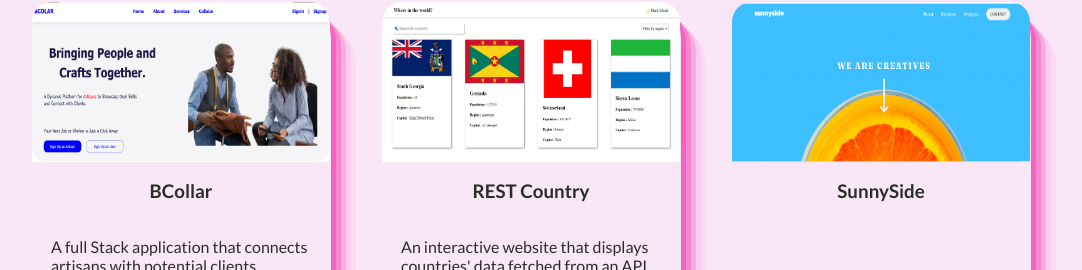
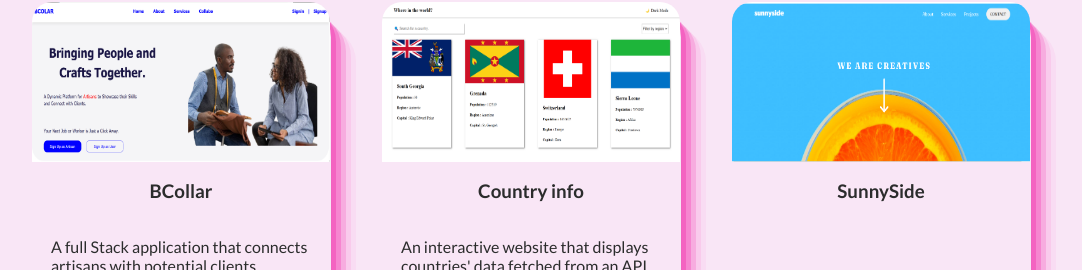
Before and after one commit to S-Rashy/Rash-Portfolio, a React (Vite) app: page / in a window 1280 px wide. Shown: the part 1637-1907 px from the top of the page, without its empty margins (109-1191 px from the left). Built offline with nearby package versions, Linux system fonts and the light colour scheme; no server answers.

Commit message:
refactor: improved UI

```diff
--- a/src/Components/Contact.jsx
+++ b/src/Components/Contact.jsx
@@ -39,7 +39,7 @@ const PUBLIC_KEY = import.meta.env.VITE_EMAILJS_PUBLIC_KEY;
       })
       .catch((error) => {
         // console.log('FAILED...', error.text);
-        setStatus({ submitting: false, submitted: false, error: 'Failed to send message' });
+        setStatus({ submitting: false, submitted: false, error: 'Failed to send message, Please try again.' });
       });
   };
 
@@ -83,7 +83,7 @@ const PUBLIC_KEY = import.meta.env.VITE_EMAILJS_PUBLIC_KEY;
           </button>
 
           {status.error && <p className="error-message">{status.error}</p>}
-          {status.submitted && <p className="success-message">Message sent successfully!</p>}
+          {status.submitted && <p className="success-message">Thank you for reaching out, yor message will be attended to shortly.</p>}
         </form>
         <div id="resume"></div>
       </div>
--- a/src/Components/Hero.jsx
+++ b/src/Components/Hero.jsx
@@ -45,7 +45,7 @@ const Hero = () => {
 
       <motion.div
         whileInView={{ opacity: 1, x: 0 }}
-        initial={{ opacity: 0, x: 50 }}
+        initial={{ opacity: 0, x: 100 }}
         transition={{ duration: 1.0, ease: "easeOut" }}
         viewport={{ once: false, amount: 0.3 }}
       >
--- a/src/Components/Project.jsx
+++ b/src/Components/Project.jsx
@@ -8,7 +8,6 @@ import Desserts from "../assets/projects/desserts.png"
 import Furniro from "../assets/projects/furniro.png"
 import Nexcent from "../assets/projects/nexcent.png"
 import Sunnyside from "../assets/projects/sunnyside.png"
-import Kuda from "../assets/projects/kuda.png"
 import Ticket from "../assets/projects/ticket.png"
 
 const Project = () => {
@@ -21,13 +20,12 @@ const Project = () => {
         <ProjectContainer>
             {/* <ProjectProps Image={Furniro} Title="Furniro e-commerce" Description="The landing page of an e-Commerce site built with HTML and CSS using designs from figma" Link="https://s-rashy.github.io/furniro/" Repo=""/> */}
             <ProjectProps Image={BCollar} Title="BCollar" Description="A full Stack application that connects artisans with potential clients" Link="https://s-rashy.github.io/furniro/" Repo=""/>
-            <ProjectProps Image={Country} Title="REST Country " Description="An interactive website that displays countries' data fetched from an API with search and filter features" Link="https://s-rashy.github.io/restCountries/" Repo=""/>
+            <ProjectProps Image={Country} Title="Country info " Description="An interactive website that displays countries' data fetched from an API with search and filter features" Link="https://s-rashy.github.io/restCountries/" Repo=""/>
             {/* <ProjectProps Image={Coolors} Title="Coolors Clone" Description="Succesfully cloned the landing page of Coolors with React" Link="" Repo=""/> */}
             <ProjectProps Image={Sunnyside} Title="SunnySide" Description="" Link="" Repo=""/>
             <ProjectProps Image={Ticket} Title="Ticket Generator" Description="This app accepts user input and generates ticket instantly for an event" Link="" Repo=""/>
             {/* <ProjectProps Image={Nexcent} Title="Nexcent" Description="Landing page of a webpage that focuses on talent hiring built with HTML and CSS" Link="" Repo=""/> */}
             <ProjectProps Image={Desserts} Title="Product list with cart" Description="Responsive product list website built by fetching data from API with add to cart features" Link="https://product-list-with-cart-livid-omega.vercel.app/" Repo=""/>
-            {/* <ProjectProps Image={Kuda} Title="Kuda Clone" Description="A replica of the Kuda website built with React and styled-components which is responsive on all screen sizes" Link="https://product-list-with-cart-livid-omega.vercel.app/" Repo=""/> */}
         </ProjectContainer>
 
     </ProjectDiv> );
```
Also changed, not shown: 1 other file (tests, documents, lock files or other folders).
